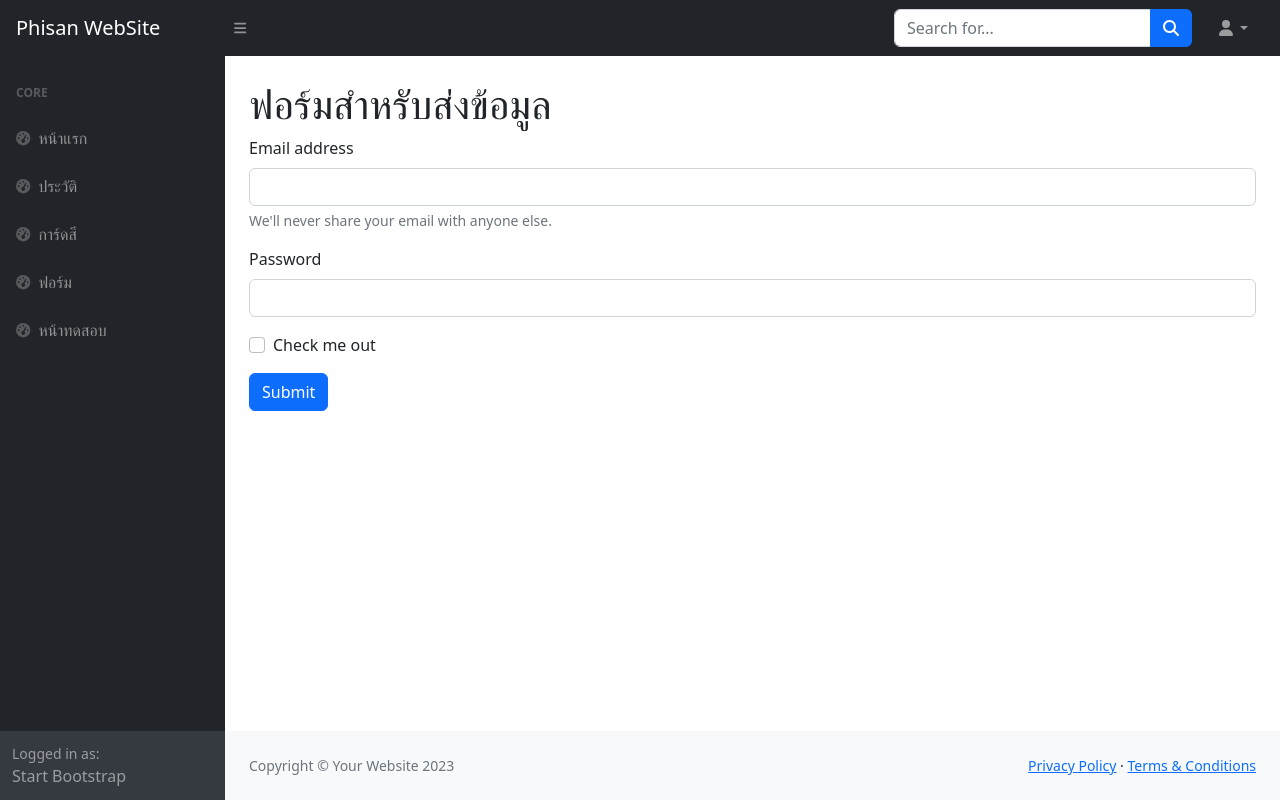
After one commit to numvarn/my_django_web, a Django app: page /form/ in a window 1280 px wide. The commit adds this page. Run offline with Django 5.2, Linux system fonts and the light colour scheme; some libraries are stand-ins or nearby versions.

Commit message:
post method

```diff
--- a/templates/base.html
+++ b/templates/base.html
@@ -56,6 +56,10 @@
                 <div class="sb-nav-link-icon"><i class="fas fa-tachometer-alt"></i></div>
                 การ์ดสี
               </a>
+              <a class="nav-link" href='{% url "form-page" %}'>
+                <div class="sb-nav-link-icon"><i class="fas fa-tachometer-alt"></i></div>
+                ฟอร์ม
+              </a>
               <a class="nav-link" href='{% url "for-page" %}'>
                 <div class="sb-nav-link-icon"><i class="fas fa-tachometer-alt"></i></div>
                 หน้าทดสอบ
--- /dev/null
+++ b/templates/form_page.html
@@ -0,0 +1,30 @@
+{% extends 'base.html' %}
+<!---->
+{% block contant %}
+<main>
+  <div class="container-fluid px-4">
+    <h1 class="mt-4">ฟอร์มสำหรับส่งข้อมูล</h1>
+
+    <h1>{{ email }}</h1>
+    <h1>{{ password }}</h1>
+
+    <form action="" method="POST">
+      {% csrf_token %}
+      <div class="mb-3">
+        <label for="exampleInputEmail1" class="form-label">Email address</label>
+        <input type="email" name="email" class="form-control" id="exampleInputEmail1" aria-describedby="emailHelp" />
+        <div id="emailHelp" class="form-text">We'll never share your email with anyone else.</div>
+      </div>
+      <div class="mb-3">
+        <label for="exampleInputPassword1" class="form-label">Password</label>
+        <input type="password" name="my-password" class="form-control" id="exampleInputPassword1" />
+      </div>
+      <div class="mb-3 form-check">
+        <input type="checkbox" class="form-check-input" id="exampleCheck1" />
+        <label class="form-check-label" for="exampleCheck1">Check me out</label>
+      </div>
+      <button type="submit" class="btn btn-primary">Submit</button>
+    </form>
+  </div>
+</main>
+{% endblock contant %}
--- a/webpage/urls.py
+++ b/webpage/urls.py
@@ -6,4 +6,5 @@ urlpatterns = [
     path("about/", views.aboutPage, name="about"),
     path("for/", views.forPage, name='for-page'),
     path("color/", views.cardColorPage, name='color-page'),
+    path("form/", views.formPage, name='form-page'),
 ]
--- a/webpage/views.py
+++ b/webpage/views.py
@@ -28,3 +28,19 @@ def cardColorPage(request):
         context['color'] = request.GET.get('color')
 
     return render(request, 'card_color.html', context)
+
+
+def formPage(request):
+    email = ''
+    password = ''
+
+    context = {}
+
+    if request.method == "POST":
+        email = request.POST.get('email')
+        password = request.POST.get('my-password')
+
+    context['email'] = email
+    context['password'] = password
+
+    return render(request, 'form_page.html', context)
```
